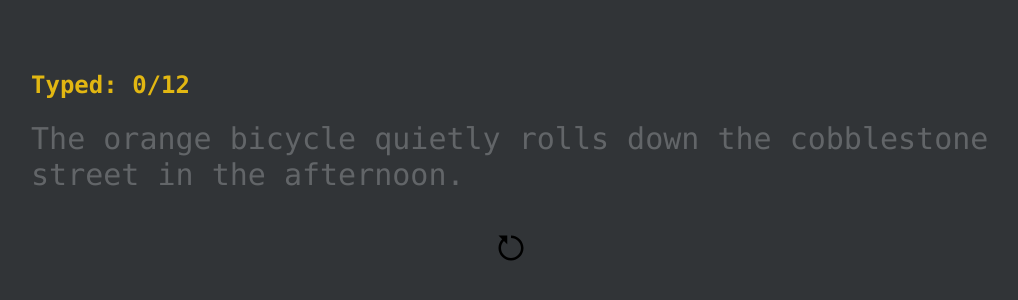
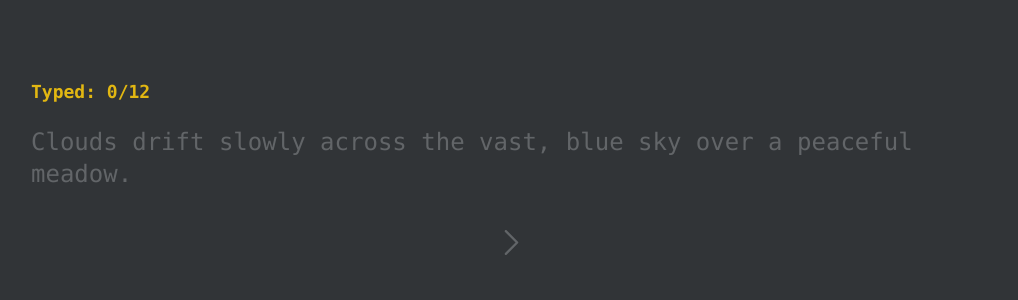
Before and after one commit to Wosten01/Typing-Speed-Trainer, a React (Create React App) app: page / in a window 1280 px wide. Shown: the part 240-540 px from the top of the page, without its empty margins (129-1147 px from the left). Built offline with nearby package versions, Linux system fonts and the light colour scheme.

Commit message:
Added new icons. Put the typing display to  new component. Added some texts.

```diff
--- a/package.json
+++ b/package.json
@@ -40,6 +40,7 @@
     ]
   },
   "devDependencies": {
+    "@babel/plugin-proposal-private-property-in-object": "^7.21.11",
     "@babel/plugin-transform-private-property-in-object": "^7.24.7",
     "@eslint/js": "^9.8.0",
     "@types/eslint__js": "^8.42.3",
--- /dev/null
+++ b/src/components/Buttons/ArrowIcon.tsx
@@ -0,0 +1,34 @@
+interface ArrowIconProps {
+  onClick?: () => void;
+  size: { width: number; height: number };
+  title?: string
+}
+
+function ArrowIcon({ onClick, size, title }: ArrowIconProps) {
+  return (
+    <button
+      title={title}
+      onClick={onClick}
+      className="flex items-center justify-center p-2 rounded-full transition-transform duration-400 ease-in-out hover:scale-125 active:scale-95 colo"
+    >
+      <svg
+        height={size.height}
+        width={size.width}
+        version="1.1"
+        xmlns="http://www.w3.org/2000/svg"
+        viewBox="0 0 330 330"
+        className="text-dark-secondary"
+        fill="currentColor"
+      >
+        <path
+          d="M250.606,154.389l-150-149.996c-5.857-5.858-15.355-5.858-21.213,0.001
+	c-5.857,5.858-5.857,15.355,0.001,21.213l139.393,139.39L79.393,304.394c-5.857,5.858-5.857,15.355,0.001,21.213
+	C82.322,328.536,86.161,330,90,330s7.678-1.464,10.607-4.394l149.999-150.004c2.814-2.813,4.394-6.628,4.394-10.606
+	C255,161.018,253.42,157.202,250.606,154.389z"
+        />
+      </svg>
+    </button>
+  );
+}
+
+export default ArrowIcon;
--- a/src/components/ReloadIcon.tsx
+++ b/src/components/Buttons/ReloadIcon.tsx
@@ -1,21 +1,23 @@
 interface ReloadIconProps {
   onClick?: () => void;
-  size: {width : number,  height : number}
+  size: { width: number; height: number };
+  title?: string;
 }
 
-function ReloadIcon({ onClick, size }: ReloadIconProps) {
+function ReloadIcon({ onClick, size, title }: ReloadIconProps) {
   return (
     <button
+      title={title}
       onClick={onClick}
-      className="flex items-center justify-center p-2 rounded-full transition-transform duration-300 ease-in-out hover:scale-125 active:scale-95 colo"
+      className="flex items-center justify-center p-2 rounded-full transition-transform duration-300 ease-in-out hover:scale-125 active:scale-95"
     >
       <svg
         xmlns="http://www.w3.org/2000/svg"
-        x="0px"
-        y="0px"
         width={size.width}
         height={size.height}
         viewBox="0 0 24 24"
+        className="text-dark-secondary"
+        fill="currentColor"
       >
         <path d="M 2 2 L 4.9394531 4.9394531 C 3.1262684 6.7482143 2 9.2427079 2 12 C 2 17.514 6.486 22 12 22 C 17.514 22 22 17.514 22 12 C 22 6.486 17.514 2 12 2 L 12 4 C 16.411 4 20 7.589 20 12 C 20 16.411 16.411 20 12 20 C 7.589 20 4 16.411 4 12 C 4 9.7940092 4.9004767 7.7972757 6.3496094 6.3496094 L 9 9 L 9 2 L 2 2 z"></path>
       </svg>
--- /dev/null
+++ b/src/components/TypingDisplay.tsx
@@ -0,0 +1,74 @@
+import React from "react";
+
+interface TypingDisplayProps {
+  words: string[];
+  typedWords: string[];
+  wordCount: number;
+  wordsAmount: number;
+  inputRef: React.RefObject<HTMLInputElement>;
+  handleChange: (e: React.ChangeEvent<HTMLInputElement>) => void;
+  testStarted: boolean;
+}
+
+function TypingDisplay({
+  words,
+  typedWords,
+  wordCount,
+  wordsAmount,
+  inputRef,
+  handleChange,
+  testStarted,
+}: TypingDisplayProps) {
+  return (
+    <main>
+      <div
+        className={`flex flex-col p-4 text-dark-text bg-dark-background text-2xl font-mono no-copy space-y-5 `}
+        onClick={() => inputRef.current?.focus()}
+      >
+        <p>
+          <span className="font-bold text-dark-accent text-lg">
+            {`Typed: ${wordCount}/${wordsAmount}`}
+          </span>
+        </p>
+        <p className="text-left">
+          {words.map((char, index) => {
+            const typedChar = typedWords[index] || "";
+            const isLastTypedChar = index === typedWords.length;
+
+            return (
+              <span
+                key={index}
+                className={`relative duration-[375ms] ${
+                  char === typedChar
+                    ? "text-dark-main" // correct symbol
+                    : typedChar
+                    ? "text-dark-incorrect" // incorrect symbol
+                    : "text-dark-secondary" // unentered symbol
+                } space-x-0`}
+              >
+                {testStarted && isLastTypedChar && (
+                  <span className="blinking-cursor text-dark-accent">|</span>
+                )}
+                {char === " " && typedChar !== char && index < typedWords.length
+                  ? "_"
+                  : char}
+              </span>
+            );
+          })}
+        </p>
+      </div>
+
+      <input
+        type="text"
+        value={typedWords.join("")}
+        onChange={handleChange}
+        ref={inputRef}
+        className="absolute opacity-0"
+        autoFocus
+        spellCheck={false}
+      />
+    </main>
+  );
+}
+
+export default TypingDisplay;
--- a/src/components/TypingTest.tsx
+++ b/src/components/TypingTest.tsx
@@ -13,9 +13,11 @@ import {
   newText,
   regenerateText,
 } from "../store/typingSlice";
-import Button from "./Button";
-import ReloadIcon from "./ReloadIcon";
+import Button from "./Buttons/Button";
+import ReloadIcon from "./Buttons/ReloadIcon";
 import Stats from "./Stats";
+import ArrowIcon from "./Buttons/ArrowIcon";
+import TypingDisplay from "./TypingDisplay";
 
 const TypingTest: React.FC = () => {
   const dispatch: AppDispatch = useDispatch();
@@ -108,70 +110,39 @@ const TypingTest: React.FC = () => {
   return (
     <div className="h-screen w-screen flex items-center justify-center bg-dark-background ">
       <div className="max-w-5xl w-full mx-4 p-4">
-        <div
-          className={`flex flex-col p-4 text-dark-text bg-dark-background text-3xl font-mono no-copy space-y-5 `}
-          onClick={() => inputRef.current?.focus()}
-        >
-          <p>
-            <span className="font-bold text-dark-accent text-2xl">
-              {`Typed: ${wordCount}/${wordsAmount}`}
-            </span>
-          </p>
-          <p className="text-left">
-            {words.map((char, index) => {
-              const typedChar = typedWords[index] || "";
-              const isLastTypedChar = index === typedWords.length;
-
-              return (
-                <span
-                  key={index}
-                  className={`relative duration-[375ms] ${
-                    char === typedChar
-                      ? "text-dark-main" // correct symbol
-                      : typedChar
-                      ? "text-dark-incorrect" // incorrect symbol
-                      : "text-dark-secondary" // unentered symbol
-                  } space-x-0`}
-                >
-                  {testStarted && isLastTypedChar && (
-                    <span className="blinking-cursor text-dark-accent">|</span>
-                  )}
-                  {char === " " &&
-                  typedChar !== char &&
-                  index < typedWords.length
-                    ? "_"
-                    : char}
-                </span>
-              );
-            })}
-          </p>
-        </div>
-
-        <input
-          type="text"
-          value={input}
-          onChange={handleChange}
-          ref={inputRef}
-          className="absolute opacity-0 "
-          autoFocus
+        <TypingDisplay
+          words={words}
+          typedWords={typedWords}
+          wordCount={wordCount}
+          wordsAmount={wordsAmount}
+          inputRef={inputRef}
+          handleChange={handleChange}
+          testStarted={testStarted}
         />
 
         <div className="mt-4 text-center flex flex-col justify-center">
           <div className="flex justify-center gap-x-5">
-            <ReloadIcon
+            {endTime > 0 && (
+              <span className="flex justify-center gap-x-10">
+                <ReloadIcon
+                  onClick={handleRestart}
+                  size={{
+                    width: 30,
+                    height: 30,
+                  }}
+                  title="Restart Test"
+                />
+              </span>
+            )}
+            <ArrowIcon
               onClick={handleNewText}
               size={{
-                width: 30,
-                height: 30,
+                width: 25,
+                height: 25,
               }}
+              title="Next Text"
             />
           </div>
-          {endTime > 0 && (
-            <span className="flex justify-center gap-x-10">
-              <Button text={"Restart Test"} onClick={handleRestart} />
-            </span>
-          )}
-
           {endTime > 0 && (
             <Stats
               correct={correct}
--- a/src/data/constants.ts
+++ b/src/data/constants.ts
@@ -1 +1 @@
-export const WORD_PLUS_SPACE = /\b\w+\s/g;
+export const WORD_PLUS_SPACE = /\b\w+[.,!?;:()-[\]{}"']?\s/g;
--- a/src/data/phrase.ts
+++ b/src/data/phrase.ts
@@ -1,4 +1,4 @@
-export const typingPhrases = [
+export const TYPING_PHRASES = [
   "The orange bicycle quietly rolls down the cobblestone street in the afternoon.",
   "Clouds drift slowly across the vast, blue sky over a peaceful meadow.",
   "A small cat sits comfortably on a windowsill, watching the world outside.",
@@ -9,11 +9,32 @@ export const typingPhrases = [
   "The old lighthouse stood tall against the backdrop of a fading sunset horizon.",
   "Candles flickered warmly in the dark room, casting playful shadows on the walls.",
   "A gentle stream meandered through the forest, reflecting the golden rays of sunlight.",
+  "The golden sun dipped below the horizon, painting the sky with hues of pink and orange.",
+  "A quiet brook babbled softly as it wound its way through the lush green valley.",
+  "The wind whispered secrets through the tall, swaying pine trees.",
+  "A lone bird soared high above the tranquil lake, its reflection gliding on the surface below.",
+  "Soft rain pattered gently against the window, creating a soothing rhythm in the night.",
+  "The wooden dock creaked as the waves lapped gently against its weathered planks.",
+  "A crisp autumn breeze carried the scent of fallen leaves and wood smoke through the air.",
+  "The moon hung low in the sky, casting a silver glow over the sleepy village.",
+  "Morning dew clung to the blades of grass, sparkling in the early light.",
+  "The gentle hum of crickets filled the warm summer night with a peaceful melody.",
+  "A single candle flickered on the table, its flame dancing in the stillness of the room.",
+  "The ancient oak tree stood proudly in the field, its branches stretching towards the sky.",
+  "The cool evening breeze carried the faint scent of jasmine through the garden.",
+  "Snowflakes drifted silently down, blanketing the world in a soft, white embrace.",
+  "The soft glow of the lantern illuminated the cobblestone path winding through the village.",
+  "A cat purred contentedly by the fireplace, its fur bathed in the warm glow of the flames.",
+  "The rolling hills were dotted with wildflowers, swaying gently in the summer breeze.",
+  "A small boat bobbed lazily in the harbor, the water lapping quietly against its hull.",
+  "The warm rays of the sun filtered through the leaves, casting dappled shadows on the ground.",
+  "A light mist hung over the river, the water barely visible beneath the soft, white veil.",
+
   "A gentle stream meandered.",
-    "test test"
+  "test test",
 ];
 
 export const getRandomPhrase = () => {
-    const randomIndex = Math.floor(Math.random() * typingPhrases.length);
-    return typingPhrases[randomIndex];
+  const randomIndex = Math.floor(Math.random() * TYPING_PHRASES.length);
+  return TYPING_PHRASES[randomIndex];
 };
```
Also changed, not shown: src/components/Buttons/Button.tsx (renamed from src/components/Button.tsx), 1 other file (tests, documents, lock files or other folders). Lines whose indentation alone changed are shown as unchanged.
